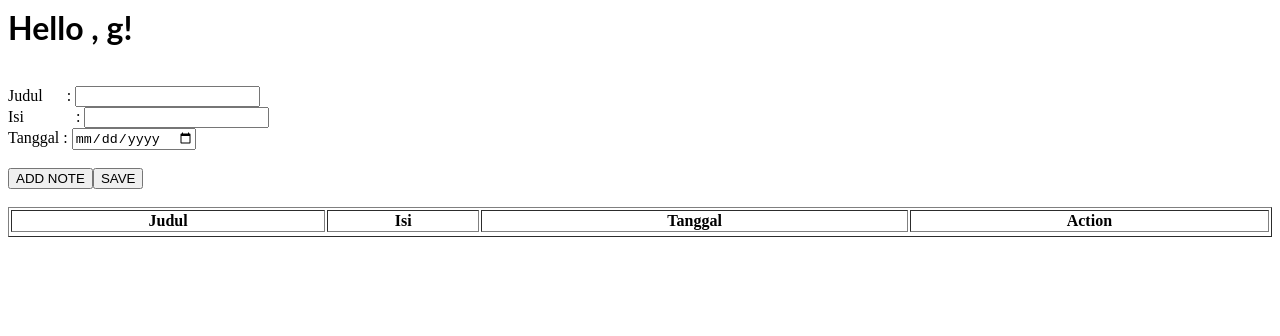
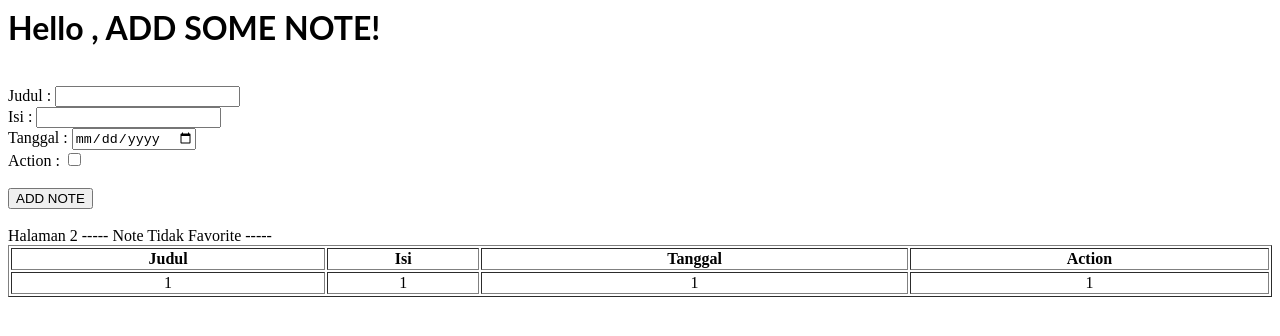
Before and after one commit to kev00kev/c14180089-AngComp, an Angular app: page /halaman2/1/1/1/1 in a window 1280 px wide. Before the commit this address led to /. Shown: the top 336 px of the page. Built offline with nearby package versions, Linux system fonts and the light colour scheme.

Commit message:
5 files modified, 1 added

```diff
--- a/src/app/app.component.html
+++ b/src/app/app.component.html
@@ -1,31 +1,16 @@
 <hello name="{{ name }}"></hello>
 
   <br>
-    Judul &nbsp;&nbsp; &nbsp; :  <input type="text" [(ngModel)]="iJudul"/><br>
-    Isi &nbsp; &nbsp; &nbsp; &nbsp; &nbsp; &nbsp; : <input type="text" [(ngModel)]="iIsi"/><br>
-    Tanggal : <input type="date" [(ngModel)]="iTanggal"/>
+    Judul :  <input type="text" [(ngModel)]="iJudul"/><br>
+    Isi : <input type="text" [(ngModel)]="iIsi"/><br>
+    Tanggal : <input type="date" [(ngModel)]="iTanggal"/><br>
+    Action : <input type="checkbox" [(ngModel)]="iAction"/>
   <br><br>
   <button (click)="ADDNOTE()">ADD NOTE</button>
-  <button (click)="SAVE()">SAVE</button>
   <br><br>
 
 
 
-  <table border="1" style="width:100%;">
-  <tr>
-    <th>Judul</th>
-    <th>Isi</th>
-    <th>Tanggal</th>
-    <th>Action</th>
-  </tr>
-  <tr *ngFor="let notes of note; let i = index">
-    <td *ngIf="i >= 1" align="center">{{notes.judul}}</td>
-    <td *ngIf="i >= 1" align="center">{{notes.isi}}</td>
-    <td *ngIf="i >= 1" align="center">{{notes.tanggal}}</td>
-    <td *ngIf="i >= 1" align="center">{{notes.action}}</td>
-  </tr>
-
-</table>
 
 
-  <!--<router-outlet></router-outlet>-->
+  <router-outlet></router-outlet>
--- a/src/app/app.component.ts
+++ b/src/app/app.component.ts
@@ -8,7 +8,7 @@ import { GlobalvarService } from './globalvar.service';
   styleUrls: [ './app.component.css' ]
 })
 export class AppComponent  {
-  name = ', g';
+  name = ', ADD SOME NOTE';
 
    constructor(
     private router : Router,
@@ -26,12 +26,8 @@ export class AppComponent  {
   datatext="";
 
   ADDNOTE(){
-    this.note.push({judul:this.iJudul,isi:this.iIsi,tanggal:this.iTanggal,action:'0'});
-  }
-  SAVE(){
-     this.globalvar.setdata(this.note)
-     this.dataglobal = this.globalvar.getdata();
-     this.router.navigate(["/halaman2/"+this.note]);
+    //this.note.push({judul:this.iJudul,isi:this.iIsi,tanggal:this.iTanggal,action:'0'});
+    this.router.navigate(["/halaman2/"+this.iJudul+"/"+this.iIsi+"/"+this.iTanggal+"/"+this.iAction]);
   }
 
 }
--- a/src/app/app.module.ts
+++ b/src/app/app.module.ts
@@ -7,11 +7,12 @@ import { HelloComponent } from './hello.component';
 import { RouterModule, Routes } from '@angular/router';
 import { Halaman2Component } from '../halaman2/halaman2.component';
 import { GlobalvarService } from './globalvar.service';
+import { CommonModule } from '@angular/common';
 
 
 const ROUTES : Routes = [
   {path : 'halaman2', component:Halaman2Component},
-  {path : 'home/:data', component:Halaman2Component}
+  {path : 'halaman2/:pJudul/:pIsi/:pTanggal/:pAction', component:Halaman2Component}
 ]
 
 
@@ -20,6 +21,7 @@ const ROUTES : Routes = [
   imports:      [
     BrowserModule,
     FormsModule,
+    CommonModule,
     RouterModule.forRoot(ROUTES) ],
   declarations: [ AppComponent, HelloComponent ],
   bootstrap:    [ AppComponent ],
--- a/src/halaman2/halaman2.component.html
+++ b/src/halaman2/halaman2.component.html
@@ -1,3 +1,16 @@
-<p>
-halaman2 works!{{paranama}}
-</p>
+
+ Halaman 2 ----- Note Tidak Favorite -----
+
+ <table border="1" style="width:100%;">
+  <tr>
+    <th>Judul</th>
+    <th>Isi</th>
+    <th>Tanggal</th>
+    <th>Action</th>
+  </tr>
+  <tr>
+    <td align="center">{{parJudul}}</td>
+    <td align="center">{{parIsi}}</td>
+    <td align="center">{{parTanggal}}</td>
+    <td align="center">{{parAction}}</td>
+  </tr>
--- a/src/halaman2/halaman2.component.ts
+++ b/src/halaman2/halaman2.component.ts
@@ -13,11 +13,29 @@ export class Halaman2Component implements OnInit {
     private route : ActivatedRoute
   ) { }
 
-  paranama : any;
+  //parJudul : Array<string> = [];
+  //parIsi : Array<string> = [];
+  //parTanggal : Array<string> = [];
+  //parAction : Array<string> = [];
+  parJudul : string;
+  parIsi : string;
+  parTanggal : string;
+  parAction : string;
+  ngOnInit() {
+    let isiJudul=this.route.snapshot.paramMap.get('pJudul');
+    let isiIsi=this.route.snapshot.paramMap.get('pIsi');
+    let isiTanggal=this.route.snapshot.paramMap.get('pTanggal');
+    let isiAction=this.route.snapshot.paramMap.get('pAction');
 
-  ngOnInit() {
-    let isidata=this.route.snapshot.paramMap.get('data');
-    this.paranama = isidata;
+    //this.parJudul.push(isiJudul);
+    //this.parIsi.push(isiIsi);
+    //this.parTanggal.push(isiTanggal);
+    //this.parAction.push(isiAction);
+    this.parJudul = isiJudul;
+    this.parIsi = isiIsi;
+    this.parTanggal = isiTanggal;
+    this.parAction = isiAction;
+
   }
 
 }
--- /dev/null
+++ b/src/halaman3/halaman3.component.html
@@ -0,0 +1 @@
+ Halaman 3 ----- Favorite Note -----
```
